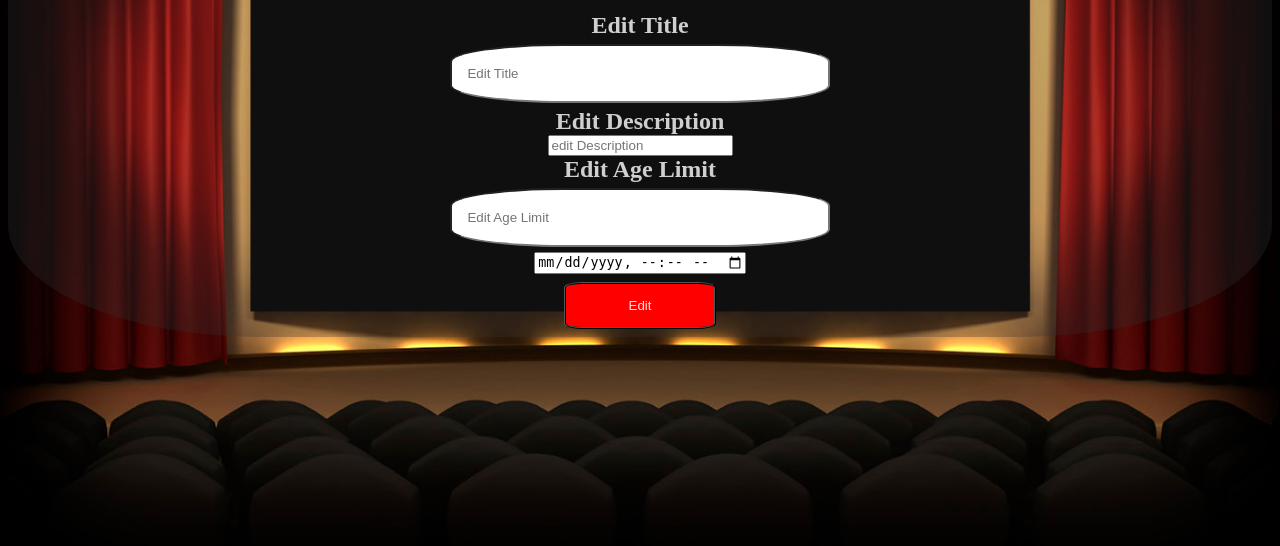
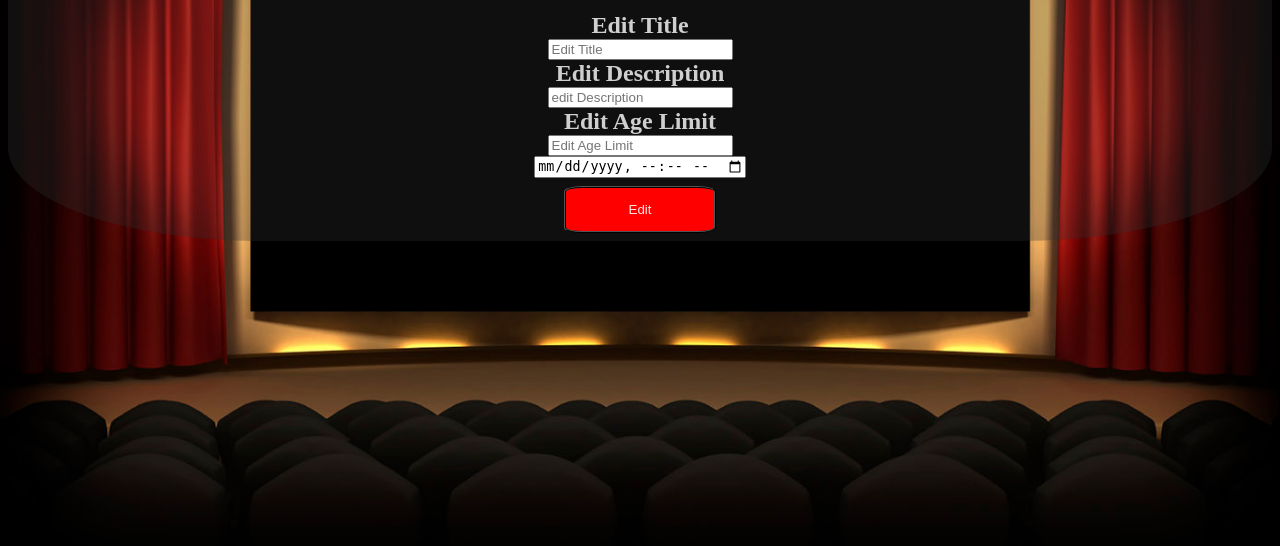
Before and after one commit to GabrielGenkov/DatabaseProject, a Flask app: template templates/editmovie.html in a window 1280 px wide. Shown: the part 234-780 px from the top of the page. Run offline with Flask 2, Linux system fonts and the light colour scheme; the template is opened without the code that fills it, so the values that code supplies are empty.

Commit message:
A few fixes

```diff
--- a/static/style/edit.css
+++ b/static/style/edit.css
@@ -88,7 +88,7 @@
 	font-size: 24px;
 }
 
-input[type=title], input[type=agelimit], input[type=moviedate]
+input[type=edittitle], input[type=editagelimit], input[type=editdate]
 {
 	width: 50%;
 	padding: 20px 15px;
```
